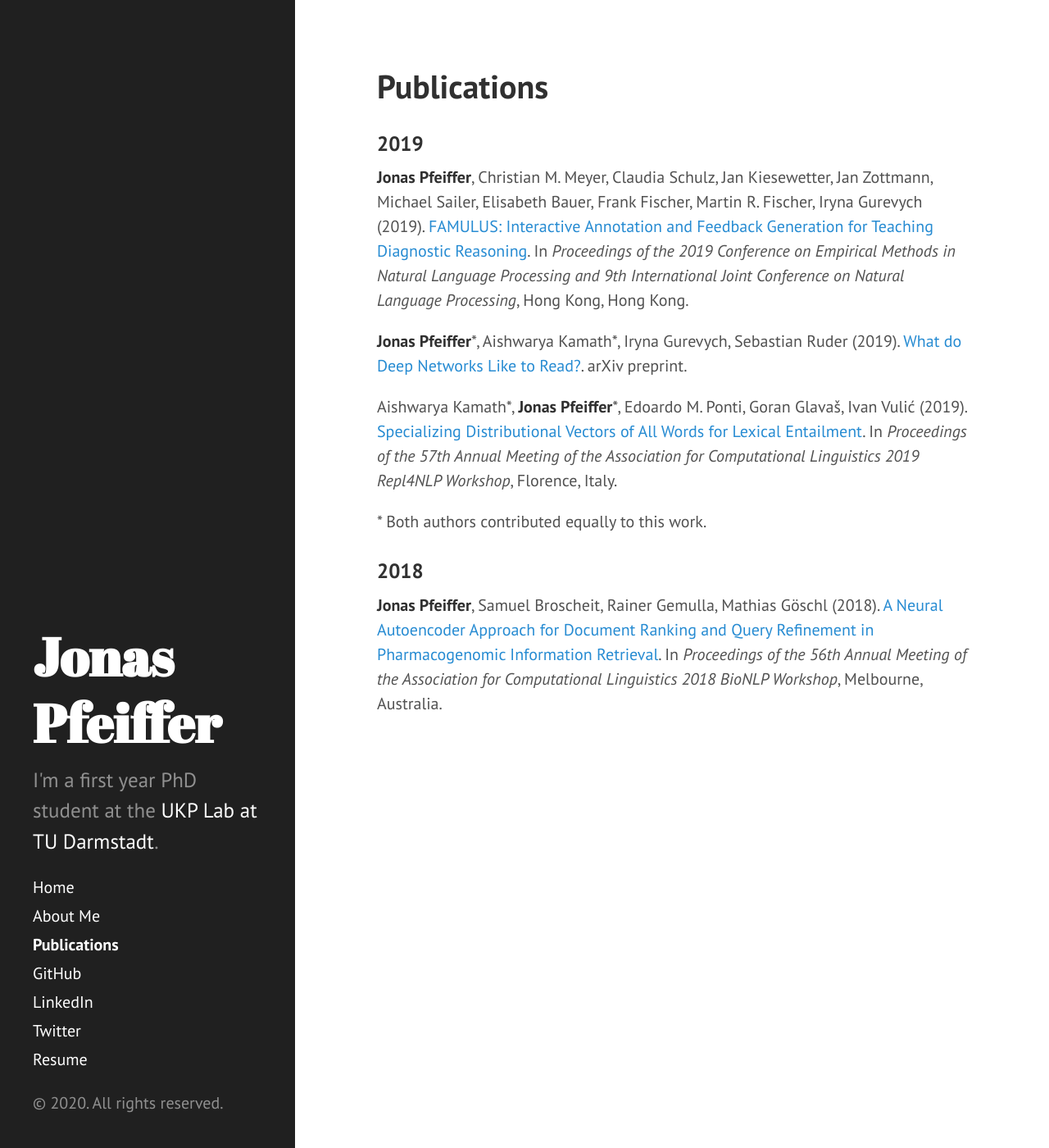
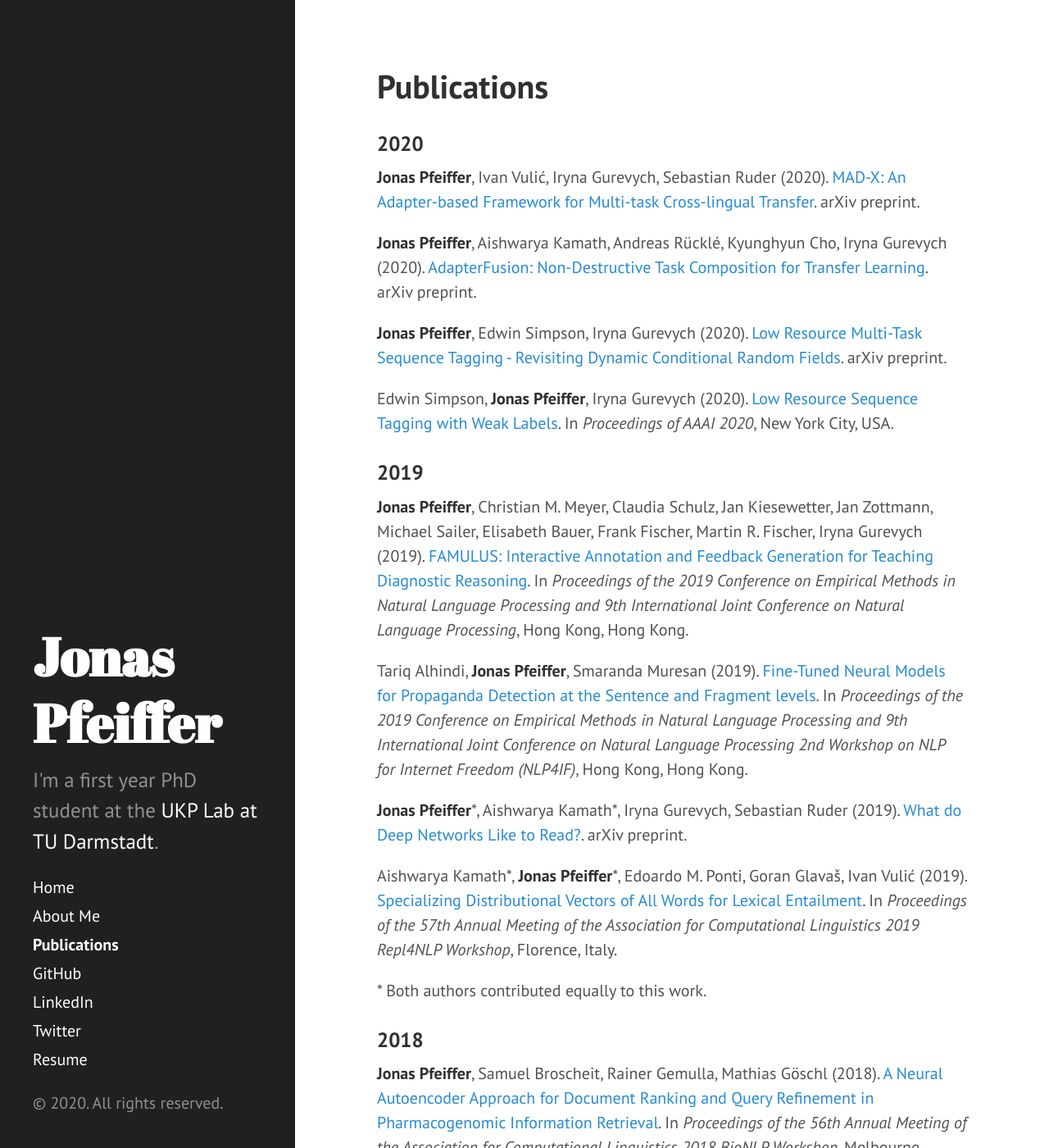
Before and after one commit to JoPfeiff/JoPfeiff_github_io, a Jekyll site: the page built from publications.md, in a window 1280 px wide and 1400 px high. Shown: the whole window at 82% size. Built offline with Jekyll 4.4.1, drawn with Linux system fonts in a browser that asks for light colours; Markdown is read by kramdown in place of the engine named in the settings.

Commit message:
updated publications

```diff
--- a/publications.md
+++ b/publications.md
@@ -3,10 +3,21 @@ layout: page
 title: Publications
 ---
 
+### 2020
+
+**Jonas Pfeiffer**, Ivan Vulić, Iryna Gurevych, Sebastian Ruder (2020). [MAD-X: An Adapter-based Framework for Multi-task Cross-lingual Transfer](https://arxiv.org/abs/2005.00052). arXiv preprint.
+
+**Jonas Pfeiffer**, Aishwarya Kamath, Andreas Rücklé, Kyunghyun Cho, Iryna Gurevych (2020). [AdapterFusion: Non-Destructive Task Composition for Transfer Learning](https://arxiv.org/abs/2005.00247). arXiv preprint.
+
+**Jonas Pfeiffer**, Edwin Simpson, Iryna Gurevych (2020). [Low Resource Multi-Task Sequence Tagging - Revisiting Dynamic Conditional Random Fields](https://arxiv.org/abs/2005.00250). arXiv preprint.
+
+Edwin Simpson, **Jonas Pfeiffer**, Iryna Gurevych (2020). [Low Resource Sequence Tagging with Weak Labels](https://scholar.google.com/scholar?oi=bibs&cluster=5639407146562308635&btnI=1&hl=en).  In *Proceedings of AAAI 2020*, New York City, USA.
+
 ### 2019
 
 **Jonas Pfeiffer**, Christian M. Meyer, Claudia Schulz, Jan Kiesewetter, Jan Zottmann, Michael Sailer, Elisabeth Bauer, Frank Fischer, Martin R. Fischer, Iryna Gurevych (2019). [FAMULUS: Interactive Annotation and Feedback Generation for Teaching Diagnostic Reasoning](https://arxiv.org/pdf/1908.11254).  In *Proceedings of the 2019 Conference on Empirical Methods in Natural Language Processing and 9th International Joint Conference on Natural Language Processing*, Hong Kong, Hong Kong.
 
+Tariq Alhindi, **Jonas Pfeiffer**, Smaranda Muresan (2019). [Fine-Tuned Neural Models for Propaganda Detection at the Sentence and Fragment levels](https://arxiv.org/pdf/1910.09702).  In *Proceedings of the 2019 Conference on Empirical Methods in Natural Language Processing and 9th International Joint Conference on Natural Language Processing 2nd Workshop on NLP for Internet Freedom (NLP4IF)*, Hong Kong, Hong Kong.
 
 **Jonas Pfeiffer**\*, Aishwarya Kamath\*, Iryna Gurevych, Sebastian Ruder (2019). [What do Deep Networks Like to Read?](https://sites.google.com/view/repl4nlp2019/accepted-papers). arXiv preprint.
 
```
Also changed, not shown: _posts/2019-04-06-retrofitting.md (added, +10 -0 lines), 1 other file.
